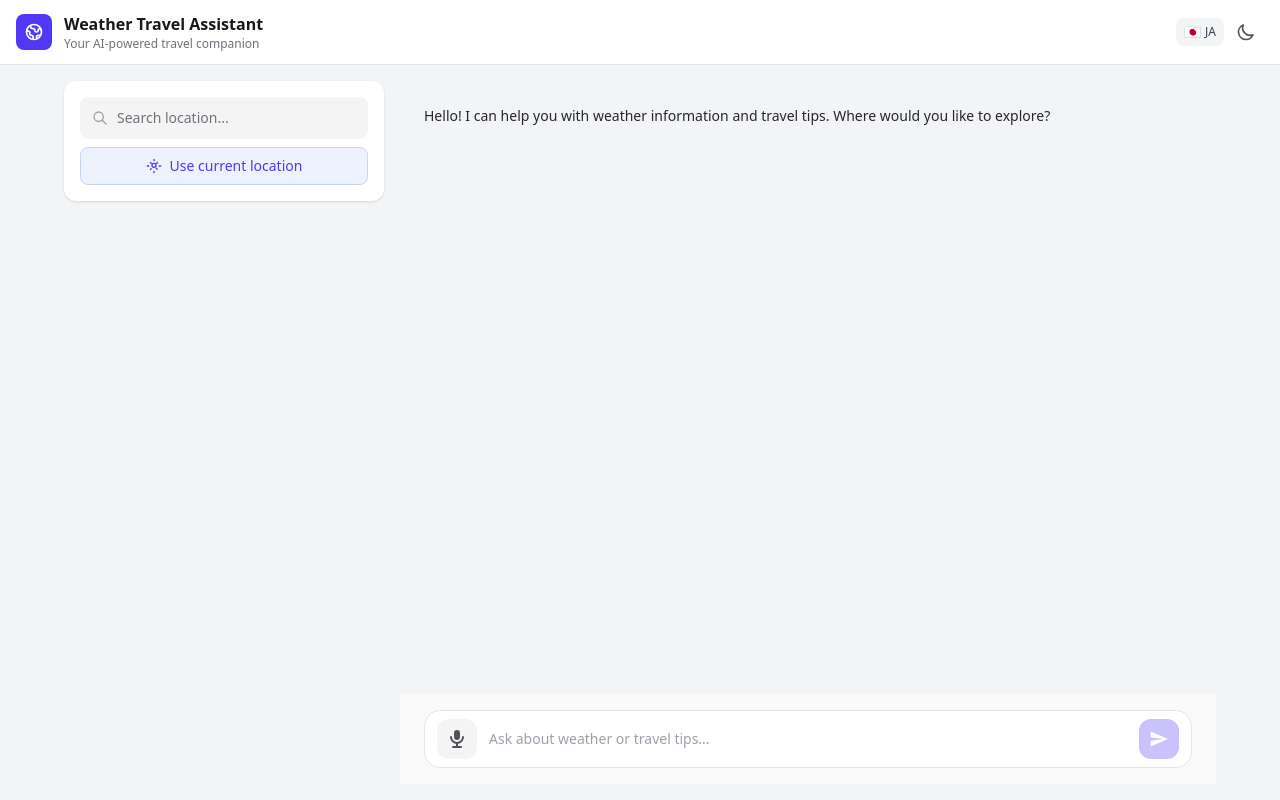
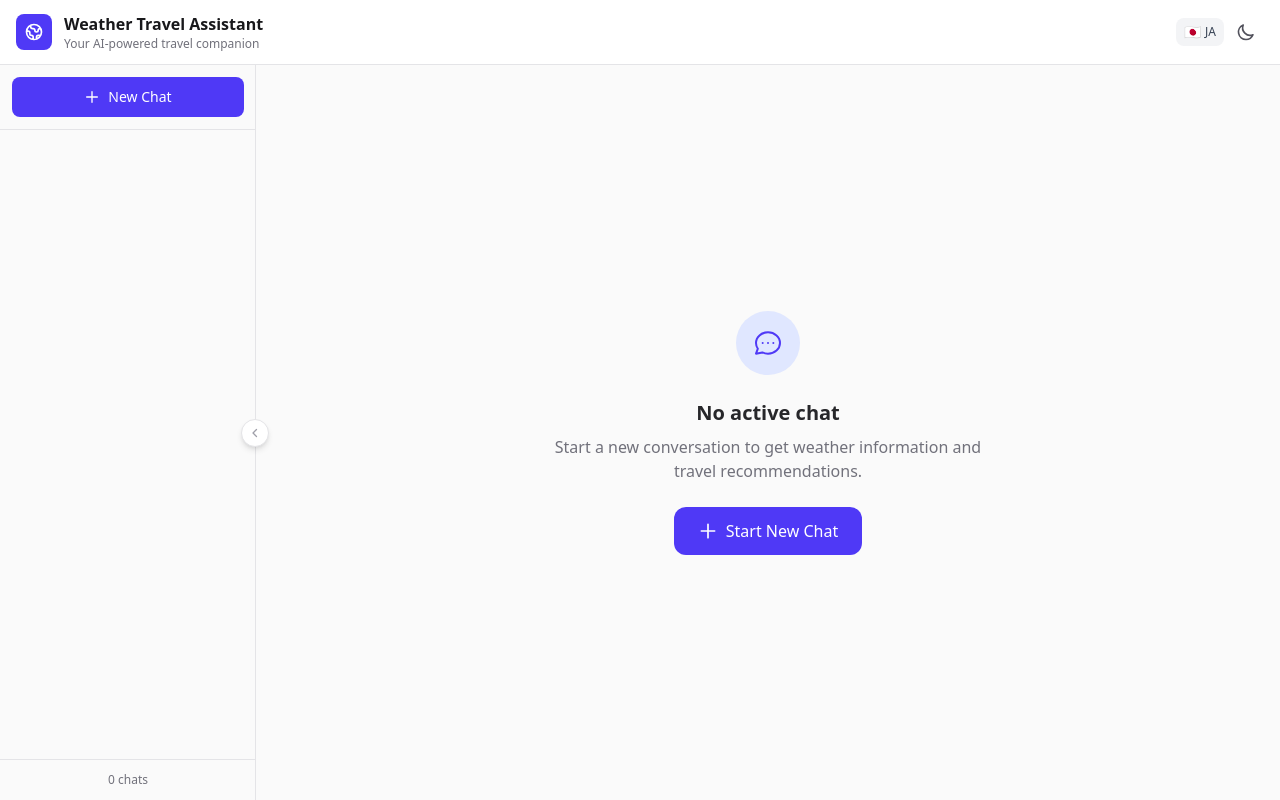
Before and after one commit to suraj7974/weather-ai-chatbot, a React (Vite) app in the folder client/: page / in a window 1280 px wide. Built offline with nearby package versions, Linux system fonts and the light colour scheme.

Commit message:
[feat]:add empty state UI and layout improvements

```diff
--- a/client/src/App.tsx
+++ b/client/src/App.tsx
@@ -1,3 +1,4 @@
+import { useEffect } from "react";
 import {
   Header,
   ChatContainer,
@@ -5,61 +6,198 @@ import {
   ForecastList,
   LocationSearch,
   CurrentLocationButton,
-} from './components';
-import { useChat } from './context';
+  Sidebar,
+} from "./components";
+import { useChat, useSession } from "./context";
+import { locationApi } from "./services/api";
 
 function App() {
-  const { weather } = useChat();
+  const { weather, location, setLocation } = useChat();
+  const { activeSession, createSession } = useSession();
+
+  // Auto-detect location on first load (only if there's an active session)
+  useEffect(() => {
+    if (!activeSession || location) return;
+
+    const detectLocation = async () => {
+      if (!navigator.geolocation) return;
+
+      navigator.geolocation.getCurrentPosition(
+        async (position) => {
+          const { latitude, longitude } = position.coords;
+          try {
+            const locationData = await locationApi.reverseGeocode(
+              latitude,
+              longitude,
+            );
+            if (locationData) {
+              setLocation(locationData);
+            } else {
+              setLocation({
+                name: "Current Location",
+                country: "",
+                lat: latitude,
+                lon: longitude,
+              });
+            }
+          } catch (err) {
+            console.error("Auto-detect location failed:", err);
+          }
+        },
+        (err) => {
+          console.log(
+            "Geolocation permission denied or unavailable:",
+            err.message,
+          );
+        },
+        {
+          enableHighAccuracy: false,
+          timeout: 10000,
+          maximumAge: 300000,
+        },
+      );
+    };
+
+    detectLocation();
+  }, [activeSession, location, setLocation]);
+
+  // Empty state - no active session
+  const EmptyState = () => (
+    <div className="flex-1 flex flex-col items-center justify-center p-8 bg-zinc-50 dark:bg-zinc-900">
+      <div className="text-center max-w-md">
+        <div className="w-16 h-16 mx-auto mb-6 rounded-full bg-indigo-100 dark:bg-indigo-950 flex items-center justify-center">
+          <svg
+            className="w-8 h-8 text-indigo-600 dark:text-indigo-400"
+            fill="none"
+            stroke="currentColor"
+            viewBox="0 0 24 24"
+          >
+            <path
+              strokeLinecap="round"
+              strokeLinejoin="round"
+              strokeWidth={1.5}
+              d="M8 12h.01M12 12h.01M16 12h.01M21 12c0 4.418-4.03 8-9 8a9.863 9.863 0 01-4.255-.949L3 20l1.395-3.72C3.512 15.042 3 13.574 3 12c0-4.418 4.03-8 9-8s9 3.582 9 8z"
+            />
+          </svg>
+        </div>
+        <h2 className="text-xl font-semibold text-zinc-800 dark:text-zinc-200 mb-2">
+          No active chat
+        </h2>
+        <p className="text-zinc-500 dark:text-zinc-400 mb-6">
+          Start a new conversation to get weather information and travel
+          recommendations.
+        </p>
+        <button
+          onClick={() => createSession()}
+          className="
+            inline-flex items-center gap-2
+            px-6 py-3 rounded-xl
+            bg-indigo-600 hover:bg-indigo-700
+            text-white font-medium
+            transition-colors duration-200
+          "
+        >
+          <svg
+            className="w-5 h-5"
+            fill="none"
+            stroke="currentColor"
+            viewBox="0 0 24 24"
+          >
+            <path
+              strokeLinecap="round"
+              strokeLinejoin="round"
+              strokeWidth={2}
+              d="M12 4v16m8-8H4"
+            />
+          </svg>
+          Start New Chat
+        </button>
+      </div>
+    </div>
+  );
 
   return (
-    <div className="h-screen flex flex-col bg-gray-100 dark:bg-gray-900">
+    <div className="h-screen flex flex-col bg-white dark:bg-zinc-950">
       <Header />
 
-      <main className="flex-1 overflow-hidden p-4">
-        <div className="h-full max-w-6xl mx-auto flex gap-4">
-          {/* Sidebar - Weather & Location */}
-          <aside className="hidden md:flex md:w-80 flex-col gap-4">
-            {/* Location */}
-            <div className="bg-white dark:bg-gray-800 rounded-xl p-4 shadow">
+      <div className="flex-1 flex overflow-hidden">
+        {/* Sessions Sidebar */}
+        <Sidebar />
+
+        {/* Main Content Area */}
+        <main className="flex-1 flex overflow-hidden">
+          {activeSession ? (
+            <>
+              {/* Chat Area - Main, no border/container */}
+              <div className="flex-1 flex flex-col min-w-0 bg-zinc-50 dark:bg-zinc-900">
+                <ChatContainer />
+              </div>
+
+              {/* Right Sidebar - Weather & Location (Desktop) */}
+              <aside className="hidden lg:flex w-80 flex-col gap-4 p-4 border-l border-zinc-200 dark:border-zinc-800 overflow-y-auto custom-scrollbar bg-white dark:bg-zinc-950">
+                {/* Location Section */}
+                <div className="card p-4">
+                  <h3 className="text-sm font-semibold text-zinc-700 dark:text-zinc-300 mb-3 flex items-center gap-2">
+                    <svg
+                      className="w-4 h-4"
+                      fill="none"
+                      stroke="currentColor"
+                      viewBox="0 0 24 24"
+                    >
+                      <path
+                        strokeLinecap="round"
+                        strokeLinejoin="round"
+                        strokeWidth={2}
+                        d="M17.657 16.657L13.414 20.9a1.998 1.998 0 01-2.827 0l-4.244-4.243a8 8 0 1111.314 0z"
+                      />
+                      <path
+                        strokeLinecap="round"
+                        strokeLinejoin="round"
+                        strokeWidth={2}
+                        d="M15 11a3 3 0 11-6 0 3 3 0 016 0z"
+                      />
+                    </svg>
+                    Location
+                  </h3>
                   <LocationSearch />
-              <div className="mt-2">
+                  {!location && (
+                    <div className="mt-3">
                       <CurrentLocationButton />
                     </div>
+                  )}
                 </div>
 
-            {/* Weather */}
+                {/* Weather Card */}
                 {weather && <WeatherCard weather={weather} />}
 
                 {/* Forecast */}
                 <ForecastList />
               </aside>
+            </>
+          ) : (
+            <EmptyState />
+          )}
+        </main>
+      </div>
 
-          {/* Main chat area */}
-          <div className="flex-1 min-w-0">
-            {/* Mobile location bar */}
-            <div className="md:hidden mb-4 bg-white dark:bg-gray-800 rounded-xl p-3 shadow">
+      {/* Mobile Location Bar - only show when there's an active session */}
+      {activeSession && (
+        <div className="lg:hidden border-t border-zinc-200 dark:border-zinc-800 bg-white dark:bg-zinc-900 p-3">
           <div className="flex items-center gap-2">
             <div className="flex-1">
               <LocationSearch />
             </div>
-                <CurrentLocationButton />
+            {!location && <CurrentLocationButton />}
           </div>
-            </div>
-
-            {/* Mobile weather card */}
           {weather && (
-              <div className="md:hidden mb-4">
-                <WeatherCard weather={weather} />
+            <div className="mt-3 flex items-center justify-between text-sm">
+              <span className="text-zinc-600 dark:text-zinc-400">
+                {weather.city}: {weather.temp}°C, {weather.condition}
+              </span>
             </div>
           )}
-
-            {/* Chat */}
-            <div className="h-full md:h-full">
-              <ChatContainer />
         </div>
-          </div>
-        </div>
-      </main>
+      )}
     </div>
   );
 }
--- a/client/src/context/ChatContext.tsx
+++ b/client/src/context/ChatContext.tsx
@@ -1,7 +1,9 @@
-import { createContext, useContext, useState, useCallback, type ReactNode } from 'react';
+import { createContext, useContext, useState, useCallback, useEffect, type ReactNode } from 'react';
 import type { ChatMessage, LocationData, WeatherData } from '../types';
 import { chatApi, weatherApi } from '../services/api';
 import { useLanguage } from './LanguageContext';
+import { useSession } from './SessionContext';
+import { generateId } from '../utils/storage';
 
 interface ChatContextType {
   messages: ChatMessage[];
@@ -17,41 +19,36 @@ interface ChatContextType {
 
 const ChatContext = createContext<ChatContextType | undefined>(undefined);
 
-function generateId(): string {
-  return `${Date.now()}-${Math.random().toString(36).substr(2, 9)}`;
-}
-
 export function ChatProvider({ children }: { children: ReactNode }) {
   const { language, t } = useLanguage();
-  const [messages, setMessages] = useState<ChatMessage[]>(() => [
-    {
-      id: generateId(),
-      role: 'assistant',
-      content: t('chat.welcome'),
-      timestamp: Date.now(),
-    },
-  ]);
+  const { activeSession, addMessage, updateSessionLocation, createSession } = useSession();
+
   const [isLoading, setIsLoading] = useState(false);
   const [error, setError] = useState<string | null>(null);
-  const [location, setLocationState] = useState<LocationData | null>(null);
   const [weather, setWeather] = useState<WeatherData | null>(null);
 
-  const setLocation = useCallback(async (newLocation: LocationData | null) => {
-    setLocationState(newLocation);
-    if (newLocation) {
-      try {
-        const weatherData = await weatherApi.getByCoordinates(
-          newLocation.lat,
-          newLocation.lon
-        );
-        setWeather(weatherData);
-      } catch (err) {
-        console.error('Failed to fetch weather:', err);
-      }
+  // Get messages and location from active session
+  const messages = activeSession?.messages || [];
+  const location = activeSession?.location || null;
+
+  // Fetch weather when location changes
+  useEffect(() => {
+    if (location) {
+      weatherApi
+        .getByCoordinates(location.lat, location.lon)
+        .then(setWeather)
+        .catch((err) => console.error('Failed to fetch weather:', err));
     } else {
       setWeather(null);
     }
-  }, []);
+  }, [location]);
+
+  const setLocation = useCallback(
+    (newLocation: LocationData | null) => {
+      updateSessionLocation(newLocation);
+    },
+    [updateSessionLocation]
+  );
 
   const sendMessage = useCallback(
     async (content: string) => {
@@ -64,7 +61,8 @@ export function ChatProvider({ children }: { children: ReactNode }) {
         timestamp: Date.now(),
       };
 
-      setMessages((prev) => [...prev, userMessage]);
+      // Add user message to session
+      addMessage(userMessage);
       setIsLoading(true);
       setError(null);
 
@@ -88,7 +86,8 @@ export function ChatProvider({ children }: { children: ReactNode }) {
           timestamp: Date.now(),
         };
 
-        setMessages((prev) => [...prev, assistantMessage]);
+        // Add assistant message to session
+        addMessage(assistantMessage);
 
         // Update weather if returned
         if (response.weather) {
@@ -105,25 +104,20 @@ export function ChatProvider({ children }: { children: ReactNode }) {
           content: `Sorry, I encountered an error: ${errorMessage}`,
           timestamp: Date.now(),
         };
-        setMessages((prev) => [...prev, errorChatMessage]);
+        addMessage(errorChatMessage);
       } finally {
         setIsLoading(false);
       }
     },
-    [messages, location, language, t]
+    [messages, location, language, t, addMessage]
   );
 
   const clearChat = useCallback(() => {
-    setMessages([
-      {
-        id: generateId(),
-        role: 'assistant',
-        content: t('chat.welcome'),
-        timestamp: Date.now(),
-      },
-    ]);
+    // Create a new session instead of clearing messages
+    createSession();
     setError(null);
-  }, [t]);
+    setWeather(null);
+  }, [createSession]);
 
   const clearError = useCallback(() => {
     setError(null);
--- a/client/src/context/LanguageContext.tsx
+++ b/client/src/context/LanguageContext.tsx
@@ -38,6 +38,10 @@ const translations: Record<Language, Record<string, string>> = {
     'voice.start': 'Start voice input',
     'voice.stop': 'Stop listening',
     'voice.notSupported': 'Voice input not supported',
+    'chat.newChat': 'New Chat',
+    'chat.sessions': 'Chat History',
+    'chat.deleteSession': 'Delete chat',
+    'chat.clearAll': 'Clear all chats',
   },
   ja: {
     'app.title': '天気旅行アシスタント',
@@ -63,6 +67,10 @@ const translations: Record<Language, Record<string, string>> = {
     'voice.start': '音声入力を開始',
     'voice.stop': '聞き取りを停止',
     'voice.notSupported': '音声入力はサポートされていません',
+    'chat.newChat': '新しいチャット',
+    'chat.sessions': 'チャット履歴',
+    'chat.deleteSession': 'チャットを削除',
+    'chat.clearAll': 'すべてのチャットを削除',
   },
 };
 
```
Lines whose indentation alone changed are shown as unchanged.
